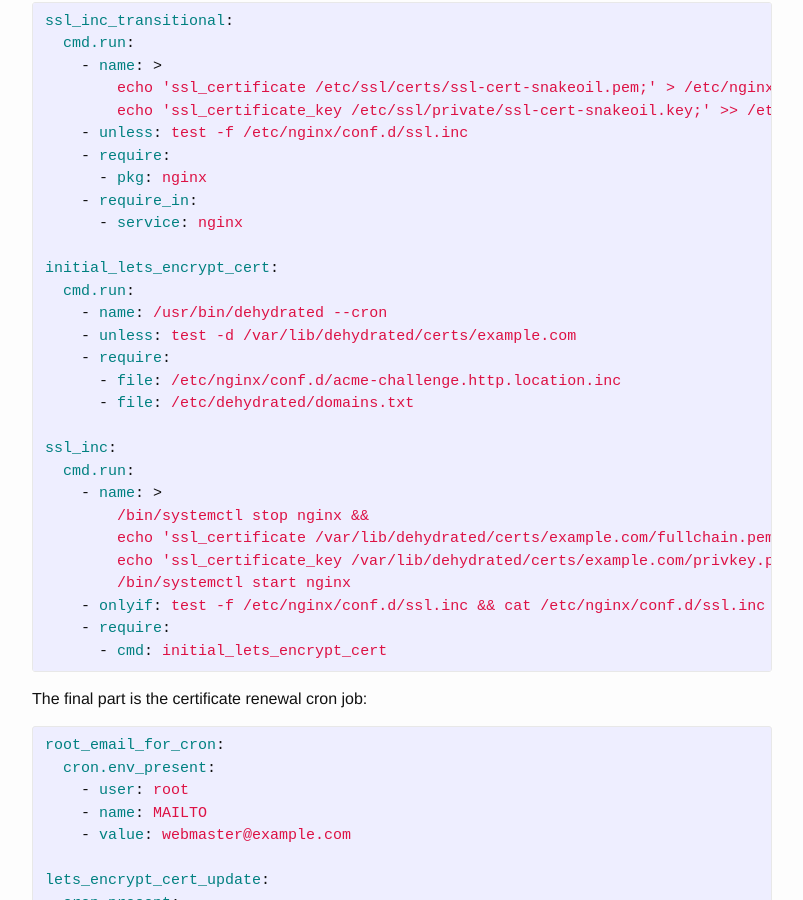
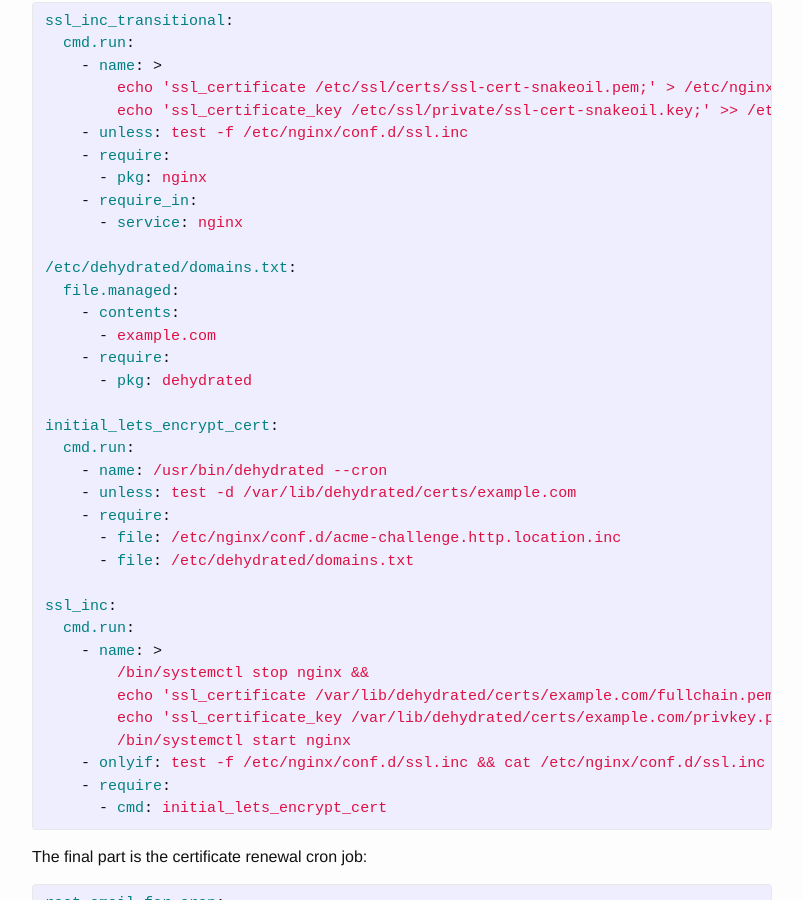
Before and after one commit to ikr/ikr.su-blog, a Jekyll site: the page built from _posts/2018-07-18-saltstack-states-for-lets-encrypt.markdown, in a window 1280 px wide and 900 px high, scrolled down 2159 px. Shown: the whole window, without its empty margins (238-1041 px from the left). Built offline with Jekyll 4.4.1, drawn with Linux system fonts in a browser that asks for light colours; comment, search, counter and statistics services are not loaded.

Commit message:
Add the forgotten domains.txt

```diff
--- a/_posts/2018-07-18-saltstack-states-for-lets-encrypt.markdown
+++ b/_posts/2018-07-18-saltstack-states-for-lets-encrypt.markdown
@@ -126,6 +126,13 @@ ssl_inc_transitional:
     - require_in:
       - service: nginx
 
+/etc/dehydrated/domains.txt:
+  file.managed:
+    - contents:
+      - example.com
+    - require:
+      - pkg: dehydrated
+
 initial_lets_encrypt_cert:
   cmd.run:
     - name: /usr/bin/dehydrated --cron
```
